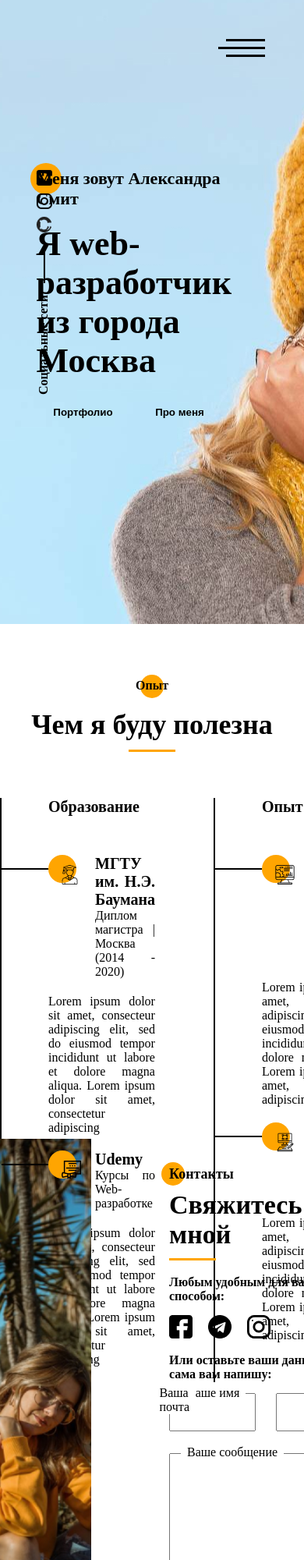
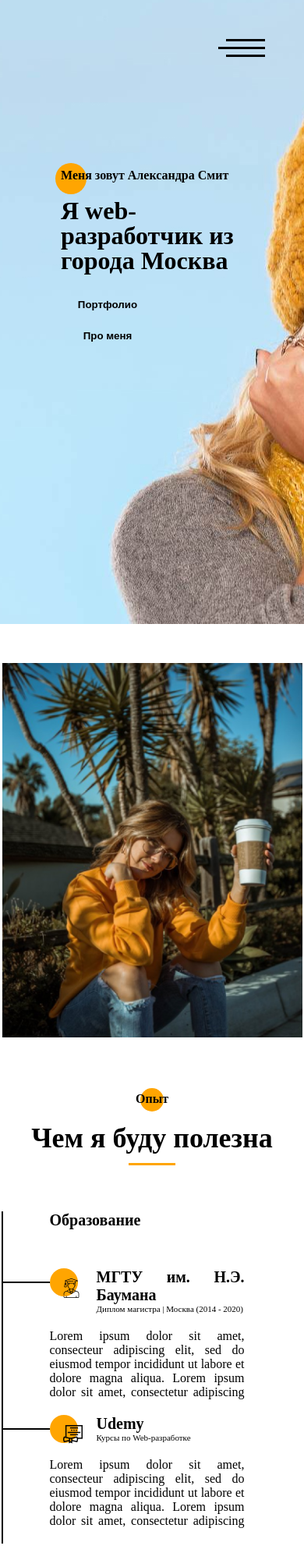
Before and after one commit to Shkirenkoroma/TaskInternship, a plain HTML site: page index.html in a window 390 px wide. Shown: the top 2000 px of the page at 78% size. Drawn offline with nearby package versions, Linux system fonts and the light colour scheme.

Commit message:
fix/internship: changed rules

```diff
--- a/index.html
+++ b/index.html
@@ -1,9 +1,9 @@
 <!DOCTYPE html>
 <html lang="en">
   <head>
-    <meta charset="UTF-8">
-    <meta name="viewport" content="width=device-width, initial-scale=1.0">
-    <link rel="stylesheet" href="./style.css">
+    <meta charset="UTF-8" />
+    <meta name="viewport" content="width=device-width, initial-scale=1.0" />
+    <link rel="stylesheet" href="./style.css" />
     <title>Layout</title>
   </head>
   <body>
@@ -20,7 +20,8 @@
               <img
                 class="aside-menu__cancel"
                 src="./img/Close.png"
-                alt="cancel icon from aside menu">
+                alt="cancel icon from aside menu"
+              />
               <ul class="aside-menu__navigate">
                 <li class="aside-menu__link">
                   <span class="aside-menu__cicle"></span>
@@ -50,17 +51,17 @@
               <ul class="aside-menu__socialnetworks">
                 <li class="aside-menu__networkicon">
                   <a href="https://github.com/">
-                    <img src="./img/Github.png" alt="github icon page">
+                    <img src="./img/Github.png" alt="github icon page" />
                   </a>
                 </li>
                 <li class="aside-menu__networkicon">
                   <a href="https://www.instagram.com/">
-                    <img src="./img/Instagram.png" alt="instagram icon page">
+                    <img src="./img/Instagram.png" alt="instagram icon page" />
                   </a>
                 </li>
                 <li class="aside-menu__networkicon">
                   <a href="https://ru-ru.facebook.com/">
-                    <img src="./img/Facebook.png" alt="facebook icon page">
+                    <img src="./img/Facebook.png" alt="facebook icon page" />
                   </a>
                 </li>
               </ul>
@@ -74,7 +75,8 @@
                     <img
                       class="social-links__image"
                       src="./img/Github.png"
-                      alt="github page">
+                      alt="github page"
+                    />
                   </a>
                 </li>
                 <li class="social-links__item">
@@ -83,7 +85,7 @@
                       class="social-links__image"
                       src="./img/Instagram.png"
                       alt="instagram page"
-                    >
+                    />
                   </a>
                 </li>
                 <li class="social-links__item">
@@ -92,7 +94,7 @@
                       class="social-links__image"
                       src="./img/Facebook.png"
                       alt="facebook page"
-                    >
+                    />
                   </a>
                 </li>
               </ul>
@@ -112,6 +114,7 @@
               </div>
             </div>
           </section>
+          <div class="aboutpreview-mobile"></div>
           <section class="second-block">
             <div class="description-skills">
               <h4 class="description-skills__title"><b>Опыт</b></h4>
@@ -131,7 +134,7 @@
                         class="usefull-skills__icon"
                         src="./img/University.png"
                         alt="student from college"
-                      >
+                      />
                     </div>
                     <div class="usefull-skills__description">
                       <span class="usefull-skills__university">
@@ -156,7 +159,7 @@
                         class="usefull-skills__icon"
                         src="./img/Courses.png"
                         alt="courses of udemy"
-                      >
+                      />
                     </div>
                     <div class="usefull-skills__description">
                       <span class="usefull-skills__university">Udemy</span>
@@ -183,7 +186,7 @@
                         class="usefull-skills__icon"
                         src="./img/Developer.png"
                         alt="development"
-                      >
+                      />
                     </div>
                     <div class="usefull-skills__description">
                       <span class="usefull-skills__university">
@@ -208,7 +211,7 @@
                         class="usefull-skills__icon"
                         src="./img/designer.png"
                         alt="designer team"
-                      >
+                      />
                     </div>
                     <div class="usefull-skills__description">
                       <span class="usefull-skills__university">
@@ -235,24 +238,24 @@
                 <h4 class="contact-data__title"><b>Контакты</b></h4>
                 <div class="contact-data__subtitle">Свяжитесь со мной</div>
                 <span class="contact-data__underline"></span>
-                <br>
+                <br />
                 <span class="contact-data__text">
                   <b>Любым удобным для вас способом:</b>
                 </span>
                 <ul class="contact-data__socialnetworks">
                   <li class="contact-data__link">
                     <a href="https://ru-ru.facebook.com/">
-                      <img src="./img/Face.png" alt="facebook page">
+                      <img src="./img/Face.png" alt="facebook page" />
                     </a>
                   </li>
                   <li class="contact-data__link">
                     <a href="https://desktop.telegram.org/">
-                      <img src="./img/Telegram.png" alt="telegram page">
+                      <img src="./img/Telegram.png" alt="telegram page" />
                     </a>
                   </li>
                   <li class="contact-data__link">
                     <a href="https://www.instagram.com/">
-                      <img src="./img/Inst.png" alt="instagram page">
+                      <img src="./img/Inst.png" alt="instagram page" />
                     </a>
                   </li>
                 </ul>
@@ -261,7 +264,7 @@
                     Или оставьте ваши данные и я сама вам напишу:
                   </span>
                 </b>
-                <br>
+                <br />
                 <form id="form">
                   <div class="contact-data__inputgroup">
                     <div class="contact-data__inbox">
@@ -274,7 +277,7 @@
                         name="first-name"
                         type="text"
                         maxlength="24"
-                      >
+                      />
                     </div>
                     <div class="contact-data__inbox email">
                       <label for="validateEmail" id="contact-data__mail">
@@ -286,12 +289,12 @@
                         name="email"
                         type="text"
                         maxlength="35"
-                      >
+                      />
                     </div>
                   </div>
                   <label id="contact-data__message">Ваше сообщение</label>
                   <textarea class="contact-data__textarea"></textarea>
-                  <br>
+                  <br />
                   <label id="contact-data__errormessage">
                     Поле не заполнено!
                   </label>
--- a/style.css
+++ b/style.css
@@ -614,18 +614,140 @@ label#contact-data__message {
 }
 
 @media (max-width: 1750px) {
+  .first-block {
+    grid-template-columns: 20% 60% 20%;
+  }
   .about-yourself__subtitle {
     font-size: 44px;
   }
 }
-@media (max-width: 920px) {
+
+@media (max-width: 992px) {
+  .aboutpreview-mobile{
+    width: 385px;
+    height: 480px;
+    background-image:url('./img/Photo.png');
+    margin: 0 auto;
+    background-position: center;
+    background-position: center;
+    background-size: cover;
+    margin-top: 50px;
+  }
+  .contact-data__photopreview {
+    display: none;
+  }
   .about-yourself__subtitle {
     font-size: 44px;
   }
+
+  .usefull-skills {
+    flex-direction: column;
+    gap: 80px;
+  }
+  .usefull-skills__education {
+    max-width: 600px;
+    width: 100%;
+    margin: 0 auto;
+  }
+
+  .usefull-skills__experience {
+    max-width: 600px;
+    width: 100%;
+    margin: 0 auto;
+    padding: 0 75px 0 60px;
+  }
+
+  .contact-data__messagefield {
+    max-width: 600px;
+    width: 100%;
+    margin: 0 auto;
+  }
+
   .usefull-skills__title {
     font-size: 20px;
   }
+
   .usefull-skills__titlework {
     font-size: 20px;
   }
+
+  .third-block {
+    margin: 400px auto;
+  }
+
+  .contact-data {
+    display: block;
+  }
 }
+
+@media (max-width: 768px) {
+  .usefull-skills__education {
+    max-width: 400px;
+  }
+  .usefull-skills__experience {
+    max-width: 400px;
+  }
+  .contact-data__messagefield {
+    max-width: 500px;
+  }
+}
+
+@media (max-width: 576px) {
+  .social-links {
+    display: none;
+  }
+  .about-yourself__title {
+    font-size: 16px;
+  }
+  .about-yourself__subtitle {
+    font-size: 32px;
+    line-height: 32px;
+  }
+
+  .usefull-skills__education {
+    max-width: 250px;
+  }
+  .usefull-skills__experience {
+    max-width: 250px;
+  }
+  .third-block {
+    margin: 625px auto;
+  }
+  .contact-data__messagefield {
+    max-width: 300px;
+  }
+  .usefull-skills__learningtime {
+    font-size: 11px;
+  }
+  label#contact-data__mail {
+    right: 188px;
+    top: 70px;
+  }
+  .contact-data__inputgroup {
+    flex-direction: column;
+    align-items: center;
+  }
+  input#first-name {
+    margin-bottom: 30px;
+  }
+  .contact-data__inbox.email {
+    margin: 0;
+  }
+
+  .contact-data__textarea {
+    max-width: 268px;
+    padding: 0;
+    margin-left: 7px;
+  }
+  .contact-data__sendform {
+    margin-left: 28px;
+  }
+  .contact-data__inbox.error{
+    margin-bottom: 20px;
+  }
+  label#contact-data__errormessage{
+    left: 6px;
+    top: 357px
+}
+  }
+}
```
